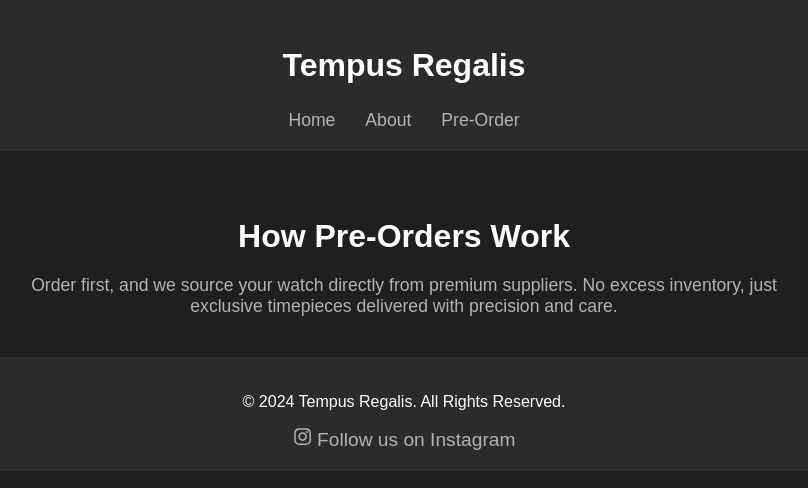
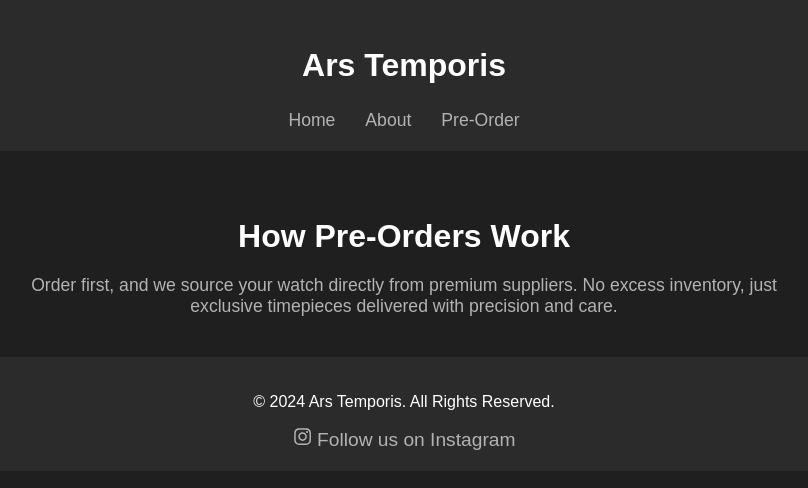
Before and after one commit to fhuang123/ArsTemporis, a React (Vite) app: page /preorder in a window 1280 px wide. Shown: the top 488 px of the page, without its empty margins (236-1044 px from the left). Built offline with nearby package versions, Linux system fonts and the light colour scheme.

Commit message:
name fixes

```diff
--- a/src/components/Footer.jsx
+++ b/src/components/Footer.jsx
@@ -4,7 +4,7 @@
 export default function Footer() {
   return (
     <footer className="footer">
-      <p>&copy; 2024 Tempus Regalis. All Rights Reserved.</p>
+      <p>&copy; 2024 Ars Temporis. All Rights Reserved.</p>
       <a href="https://instagram.com/yourwatchstore" className="instagram-link">
         <FaInstagram /> Follow us on Instagram
       </a>
--- a/src/components/Navbar.jsx
+++ b/src/components/Navbar.jsx
@@ -4,9 +4,9 @@
 export default function Navbar() {
   return (
     <nav className="navbar">
-      <h1 className="brand-name">Tempus Regalis</h1>
+      <h1 className="brand-name">Ars Temporis</h1>
       <div className="nav-links">
-        <Link to="/">Home</Link>
+        <Link to="/arstemporis">Home</Link>
         <Link to="/about">About</Link>
         <Link to="/preorder">Pre-Order</Link>
       </div>
```
